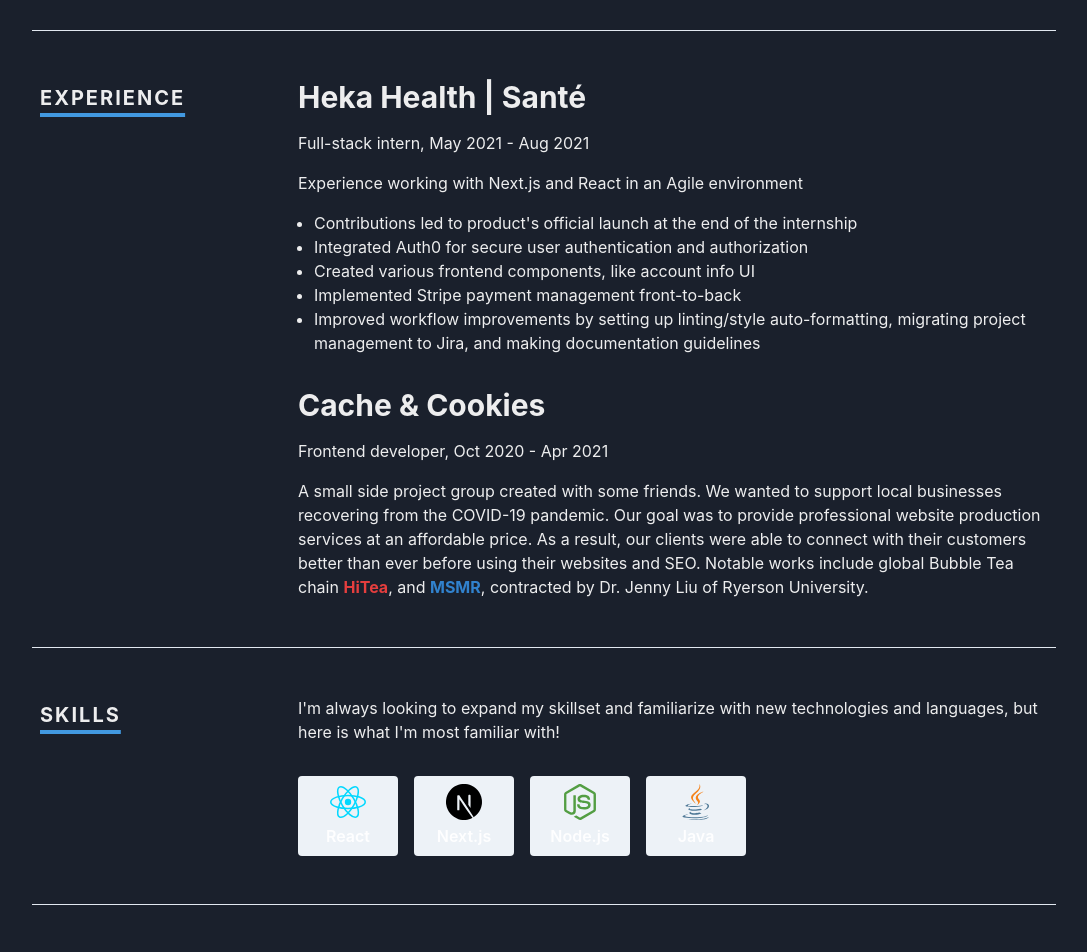
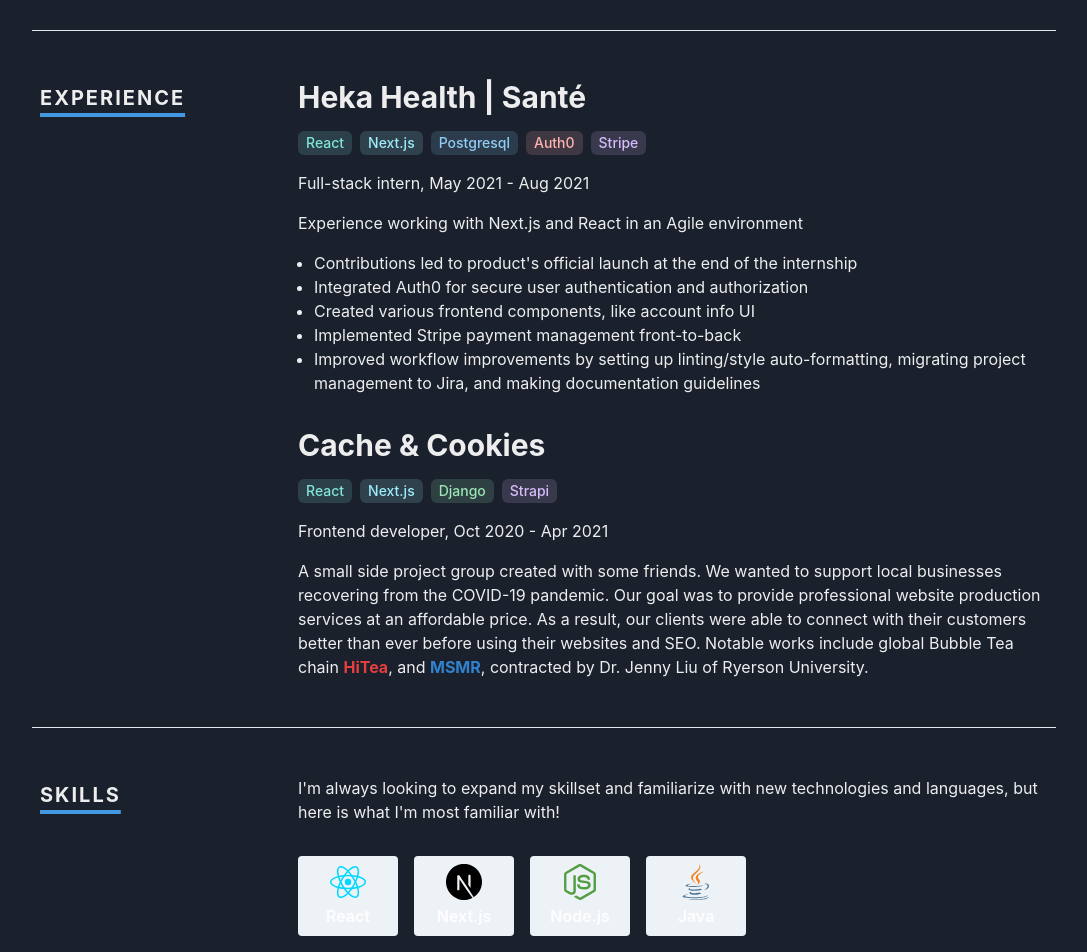
Before and after one commit to wx02shi/personal-website, a Next.js app: page / in a window 1280 px wide. Shown: the part 1720-2672 px from the top of the page, without its empty margins (96-1183 px from the left). Built offline with nearby package versions, Linux system fonts and the light colour scheme.

Commit message:
add tags to experiences

```diff
--- a/components/Experience/Experience.js
+++ b/components/Experience/Experience.js
@@ -3,6 +3,7 @@
 import {
   Box,
   Heading,
+  HStack,
   Link,
   ListItem,
   Text,
@@ -10,6 +11,7 @@
   VStack,
   List,
 } from "@chakra-ui/layout";
+import { Tag } from "@chakra-ui/react";
 
 const heka = (
   <VStack align="start" spacing={4}>
@@ -18,6 +20,13 @@
         Heka Health | Santé
       </Link>
     </Heading>
+    <HStack>
+      <Tag colorScheme="teal">React</Tag>
+      <Tag colorScheme="cyan">Next.js</Tag>
+      <Tag colorScheme="blue">Postgresql</Tag>
+      <Tag colorScheme="red">Auth0</Tag>
+      <Tag colorScheme="purple">Stripe</Tag>
+    </HStack>
     <Text>Full-stack intern, May 2021 - Aug 2021</Text>
     <Text>
       Experience working with Next.js and React in an Agile environment
@@ -52,6 +61,12 @@
         Cache & Cookies
       </Link>
     </Heading>
+    <HStack>
+      <Tag colorScheme="teal">React</Tag>
+      <Tag colorScheme="cyan">Next.js</Tag>
+      <Tag colorScheme="green">Django</Tag>
+      <Tag colorScheme="purple">Strapi</Tag>
+    </HStack>
     <Text>Frontend developer, Oct 2020 - Apr 2021</Text>
     <Text>
       A small side project group created with some friends. We wanted to support
--- a/containers/SkillCard/SkillCard.js
+++ b/containers/SkillCard/SkillCard.js
@@ -6,7 +6,8 @@
 const SkillCard = ({ img, text, link }) => {
   return (
     <LinkBox
-      as="Center"
+      align="center"
+      justify="center"
       bg={useColorModeValue("gray.100", "gray.600")}
       borderRadius={4}
       p={2}
```
Also changed, not shown: components/Hero/Hero.js (+1 -10 lines).
